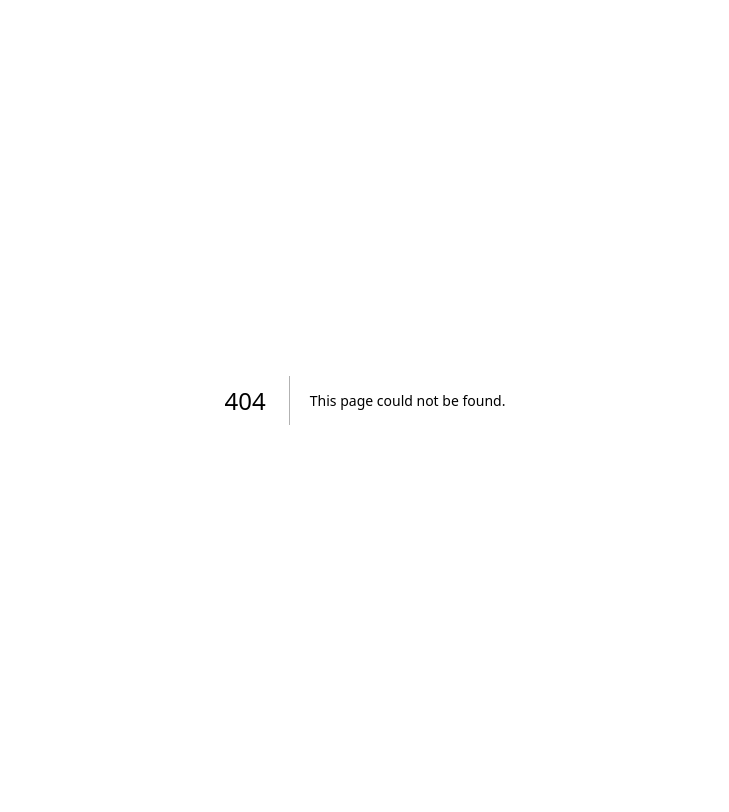
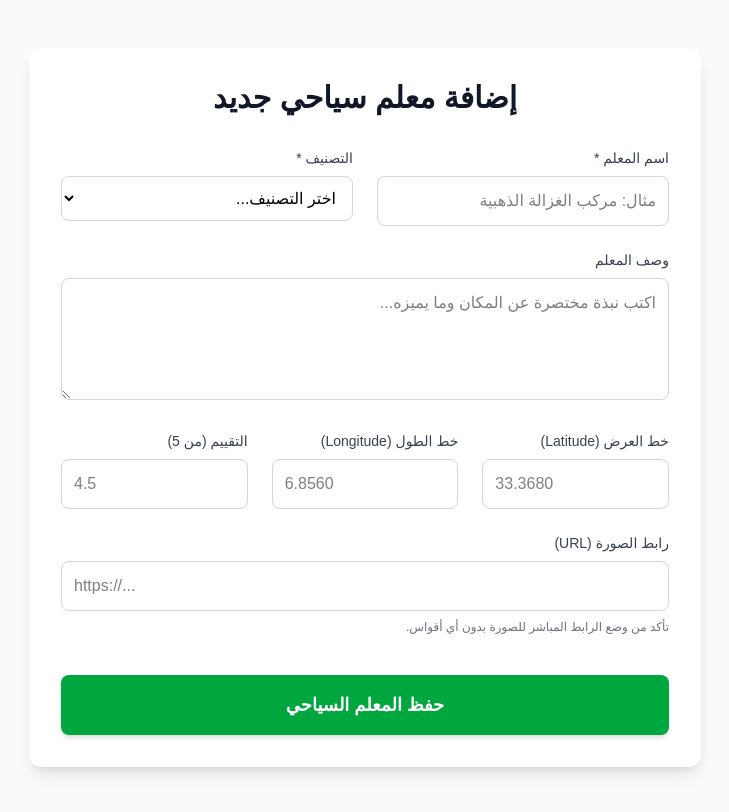
Before and after one commit to nadjimyahiaoui1992-lab/el-oued-tourism, a Next.js app: page /admin/add-place in a window 1280 px wide. Before the commit this address had no page. Shown: the top 812 px of the page, without its empty margins (275-1004 px from the left). Built offline with nearby package versions, Linux system fonts and the light colour scheme; no server answers.

Commit message:
Add files via upload

```diff
--- /dev/null
+++ b/src/app/admin/add-place/page.js
@@ -0,0 +1,139 @@
+'use client';
+import { useState } from 'react';
+// تأكد من أن مسار ملف الاتصال صحيح حسب هيكل مشروعك
+import { supabase } from '@/lib/supabaseClient';
+
+export default function AddPlace() {
+  const [loading, setLoading] = useState(false);
+  const [message, setMessage] = useState({ type: '', text: '' });
+
+  const handleSubmit = async (e) => {
+    e.preventDefault();
+    setLoading(true);
+    setMessage({ type: '', text: '' });
+
+    const formData = new FormData(e.target);
+
+    // تجهيز البيانات وتنظيفها لتجنب أخطاء قاعدة البيانات
+    const newPlace = {
+      name: formData.get('name'),
+      description: formData.get('description'),
+      category: formData.get('category'),
+      rating: parseFloat(formData.get('rating')) || 0, // تجنب إرسال NULL
+      lat: parseFloat(formData.get('lat')) || null,
+      lng: parseFloat(formData.get('lng')) || null,
+      image_url: formData.get('image_url').trim(), // رابط نصي صافي بدون أقواس
+    };
+
+    const { error } = await supabase.from('places').insert([newPlace]);
+
+    if (error) {
+      setMessage({ type: 'error', text: `❌ حدث خطأ: ${error.message}` });
+    } else {
+      setMessage({ type: 'success', text: '✅ تم إضافة المعلم السياحي بنجاح!' });
+      e.target.reset(); // تفريغ الخانات لعملية إضافة جديدة
+    }
+    setLoading(false);
+  };
+
+  return (
+    <div className="min-h-screen bg-gray-50 py-12 px-4 sm:px-6 lg:px-8 direction-rtl" dir="rtl">
+      <div className="max-w-2xl mx-auto bg-white rounded-xl shadow-lg p-8">
+        <h1 className="text-3xl font-bold text-center text-gray-900 mb-8">
+          إضافة معلم سياحي جديد
+        </h1>
+
+        <form onSubmit={handleSubmit} className="space-y-6">
+          {/* اسم المعلم والتصنيف */}
+          <div className="grid grid-cols-1 gap-6 sm:grid-cols-2">
+            <div>
+              <label className="block text-sm font-medium text-gray-700 mb-2">اسم المعلم *</label>
+              <input
+                type="text"
+                name="name"
+                required
+                className="w-full border border-gray-300 rounded-lg p-3 focus:ring-2 focus:ring-green-500 focus:border-green-500 outline-none transition-colors"
+                placeholder="مثال: مركب الغزالة الذهبية"
+              />
+            </div>
+            <div>
+              <label className="block text-sm font-medium text-gray-700 mb-2">التصنيف *</label>
+              <select
+                name="category"
+                required
+                className="w-full border border-gray-300 rounded-lg p-3 focus:ring-2 focus:ring-green-500 outline-none bg-white"
+              >
+                <option value="">اختر التصنيف...</option>
+                <option value="طبيعة">طبيعة (غيطان، كثبان...)</option>
+                <option value="فنادق ومنتجعات">فنادق ومنتجعات</option>
+                <option value="تاريخ وثقافة">تاريخ وثقافة (زوايا، متاحف...)</option>
+                <option value="أسواق">أسواق تجارية</option>
+              </select>
+            </div>
+          </div>
+
+          {/* الوصف */}
+          <div>
+            <label className="block text-sm font-medium text-gray-700 mb-2">وصف المعلم</label>
+            <textarea
+              name="description"
+              rows="4"
+              className="w-full border border-gray-300 rounded-lg p-3 focus:ring-2 focus:ring-green-500 outline-none transition-colors"
+              placeholder="اكتب نبذة مختصرة عن المكان وما يميزه..."
+            ></textarea>
+          </div>
+
+          {/* الإحداثيات والتقييم */}
+          <div className="grid grid-cols-1 gap-6 sm:grid-cols-3">
+            <div>
+              <label className="block text-sm font-medium text-gray-700 mb-2">خط العرض (Latitude)</label>
+              <input type="number" step="any" name="lat" placeholder="33.3680" dir="ltr" className="w-full border border-gray-300 rounded-lg p-3 text-left focus:ring-2 focus:ring-green-500 outline-none" />
+            </div>
+            <div>
+              <label className="block text-sm font-medium text-gray-700 mb-2">خط الطول (Longitude)</label>
+              <input type="number" step="any" name="lng" placeholder="6.8560" dir="ltr" className="w-full border border-gray-300 rounded-lg p-3 text-left focus:ring-2 focus:ring-green-500 outline-none" />
+            </div>
+            <div>
+              <label className="block text-sm font-medium text-gray-700 mb-2">التقييم (من 5)</label>
+              <input type="number" step="0.1" max="5" min="0" name="rating" placeholder="4.5" dir="ltr" className="w-full border border-gray-300 rounded-lg p-3 text-left focus:ring-2 focus:ring-green-500 outline-none" />
+            </div>
+          </div>
+
+          {/* رابط الصورة */}
+          <div>
+            <label className="block text-sm font-medium text-gray-700 mb-2">رابط الصورة (URL)</label>
+            <input
+              type="url"
+              name="image_url"
+              placeholder="https://..."
+              dir="ltr"
+              className="w-full border border-gray-300 rounded-lg p-3 text-left focus:ring-2 focus:ring-green-500 outline-none transition-colors"
+            />
+            <p className="text-xs text-gray-500 mt-2">تأكد من وضع الرابط المباشر للصورة بدون أي أقواس.</p>
+          </div>
+
+          {/* زر الحفظ ورسائل التنبيه */}
+          <div className="pt-4">
+            <button
+              type="submit"
+              disabled={loading}
+              className={`w-full py-4 rounded-lg font-bold text-white text-lg transition-all ${
+                loading ? 'bg-gray-400 cursor-not-allowed' : 'bg-green-600 hover:bg-green-700 shadow-md hover:shadow-lg'
+              }`}
+            >
+              {loading ? 'جاري الحفظ...' : 'حفظ المعلم السياحي'}
+            </button>
+          </div>
+
+          {message.text && (
+            <div className={`p-4 rounded-lg mt-4 text-center font-bold ${
+              message.type === 'success' ? 'bg-green-100 text-green-800' : 'bg-red-100 text-red-800'
+            }`}>
+              {message.text}
+            </div>
+          )}
+        </form>
+      </div>
+    </div>
+  );
+}
```
